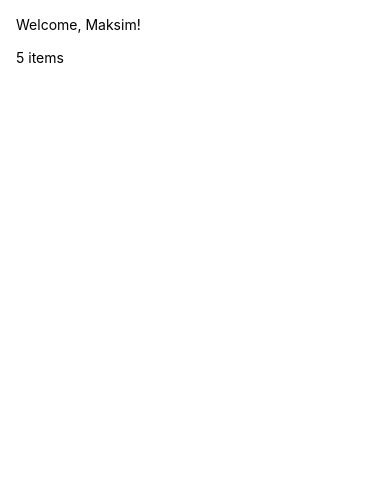
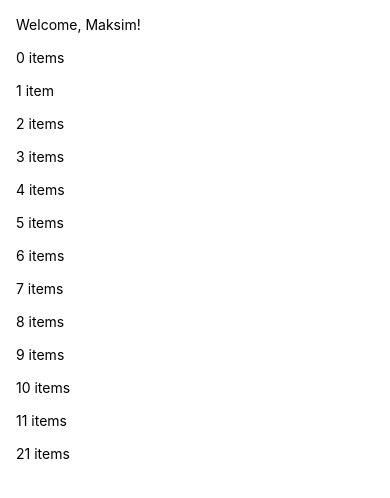
Before and after one commit to MaksimDmitriev/MyFirstReactApp, a React Native app: screen / in a window 390 px wide. Shown: the top 498 px of the page. Built offline with nearby package versions, Linux system fonts and the light colour scheme; what react-native-localize would draw is missing.

Commit message:
Write a custom solution for plurals

```diff
--- a/App.tsx
+++ b/App.tsx
@@ -7,6 +7,7 @@
 
 import './src/i18n';
 import { useTranslation } from 'react-i18next';
+import { pluralKey } from './src/i18nPlural';
 
 import {
   StatusBar,
@@ -33,14 +34,62 @@ function App() {
 
 function AppContent() {
   const insets = useSafeAreaInsets();
-  const translation = useTranslation();
+  const { t, i18n } = useTranslation();
+
   return (
     <View style={[styles.container, { paddingTop: insets.top }]}>
+      <Text style={styles.titleBlock}>{t('welcome', { name: 'Maksim' })}</Text>
+
       <Text style={styles.titleBlock}>
-        {translation.t('welcome', { name: 'Maksim' })}
+        {t(pluralKey('items', 0, i18n.language), { count: 0 })}
       </Text>
+
       <Text style={styles.titleBlock}>
-        {translation.t('items', { count: 5 })}
+        {t(pluralKey('items', 1, i18n.language), { count: 1 })}
+      </Text>
+
+      <Text style={styles.titleBlock}>
+        {t(pluralKey('items', 2, i18n.language), { count: 2 })}
+      </Text>
+
+      <Text style={styles.titleBlock}>
+        {t(pluralKey('items', 3, i18n.language), { count: 3 })}
+      </Text>
+
+      <Text style={styles.titleBlock}>
+        {t(pluralKey('items', 4, i18n.language), { count: 4 })}
+      </Text>
+
+      <Text style={styles.titleBlock}>
+        {t(pluralKey('items', 5, i18n.language), { count: 5 })}
+      </Text>
+
+      <Text style={styles.titleBlock}>
+        {t(pluralKey('items', 6, i18n.language), { count: 6 })}
+      </Text>
+
+      <Text style={styles.titleBlock}>
+        {t(pluralKey('items', 7, i18n.language), { count: 7 })}
+      </Text>
+
+      <Text style={styles.titleBlock}>
+        {t(pluralKey('items', 8, i18n.language), { count: 8 })}
+      </Text>
+
+      <Text style={styles.titleBlock}>
+        {t(pluralKey('items', 9, i18n.language), { count: 9 })}
+      </Text>
+
+      <Text style={styles.titleBlock}>
+        {t(pluralKey('items', 10, i18n.language), { count: 10 })}
+      </Text>
+
+      <Text style={styles.titleBlock}>
+        {t(pluralKey('items', 11, i18n.language), { count: 11 })}
+      </Text>
+
+      <Text style={styles.titleBlock}>
+        {t(pluralKey('items', 21, i18n.language), { count: 21 })}
       </Text>
     </View>
   );
--- a/src/i18n.ts
+++ b/src/i18n.ts
@@ -14,12 +14,13 @@ const deviceLang = RNLocalize.getLocales()?.[0]?.languageCode || 'en';
 
 i18n.use(initReactI18next).init({
   resources,
-  lng: deviceLang, // or hardcode 'en' while testing
+  lng: deviceLang,
   fallbackLng: 'en',
   ns: ['common'],
   defaultNS: 'common', // <-- important so useTranslation() finds your keys
   interpolation: { escapeValue: false },
   returnNull: false,
+  debug: true
 });
 
 export default i18n;
--- /dev/null
+++ b/src/i18nPlural.ts
@@ -0,0 +1,42 @@
+// src/i18nPlural.ts
+export type PluralSuffix = 'one' | 'few' | 'many' | 'other';
+
+export function ruPluralSuffix(count: number): PluralSuffix {
+  // Handle negatives and decimals explicitly
+  if (!Number.isFinite(count)) return 'other';
+  const n = Math.abs(count);
+
+  // Non-integers → "other" in most UIs (e.g., 1.5 items)
+  if (!Number.isInteger(n)) return 'other';
+
+  const last = n % 10;
+  const last2 = n % 100;
+
+  if (last === 1 && last2 !== 11) return 'one'; // 1, 21, 31...
+  if (last >= 2 && last <= 4 && (last2 < 12 || last2 > 14)) return 'few'; // 2-4, 22-24...
+  // Common convention: 0 uses "many" in Russian UIs (e.g., "0 предметов")
+  return 'many'; // 5-20, 25-30, 0, etc.
+}
+
+export function enPluralSuffix(count: number): PluralSuffix {
+  return count === 1 ? 'one' : 'other';
+}
+
+/** Build the exact translation key you want to call */
+export function pluralKey(
+  baseKey: string,
+  count: number,
+  lang: string,
+): string {
+  let suffix: PluralSuffix;
+  switch (lang) {
+    case 'ru':
+      suffix = ruPluralSuffix(count);
+      break;
+    case 'en':
+    default:
+      suffix = enPluralSuffix(count);
+      break;
+  }
+  return `${baseKey}_${suffix}`;
+}
```
